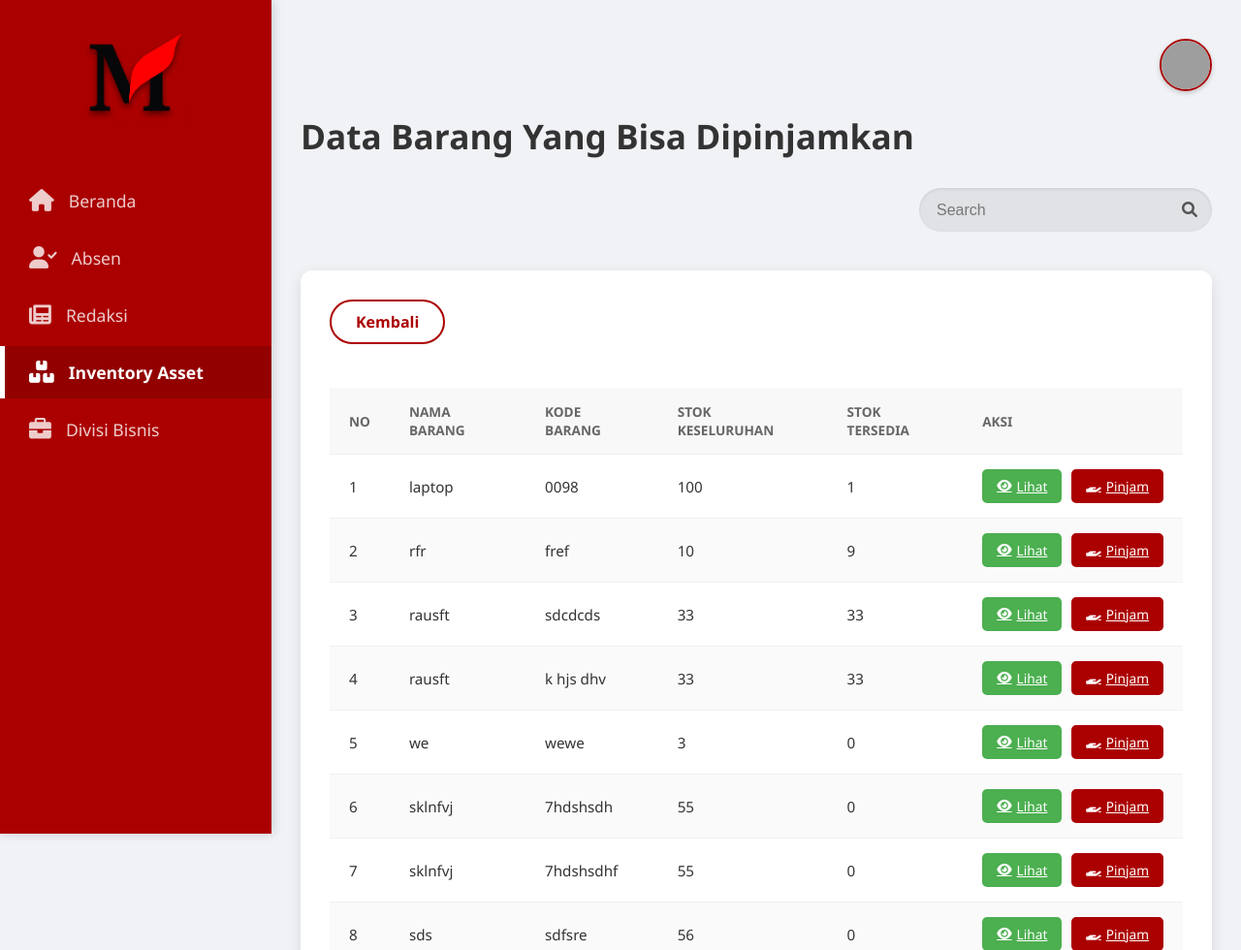
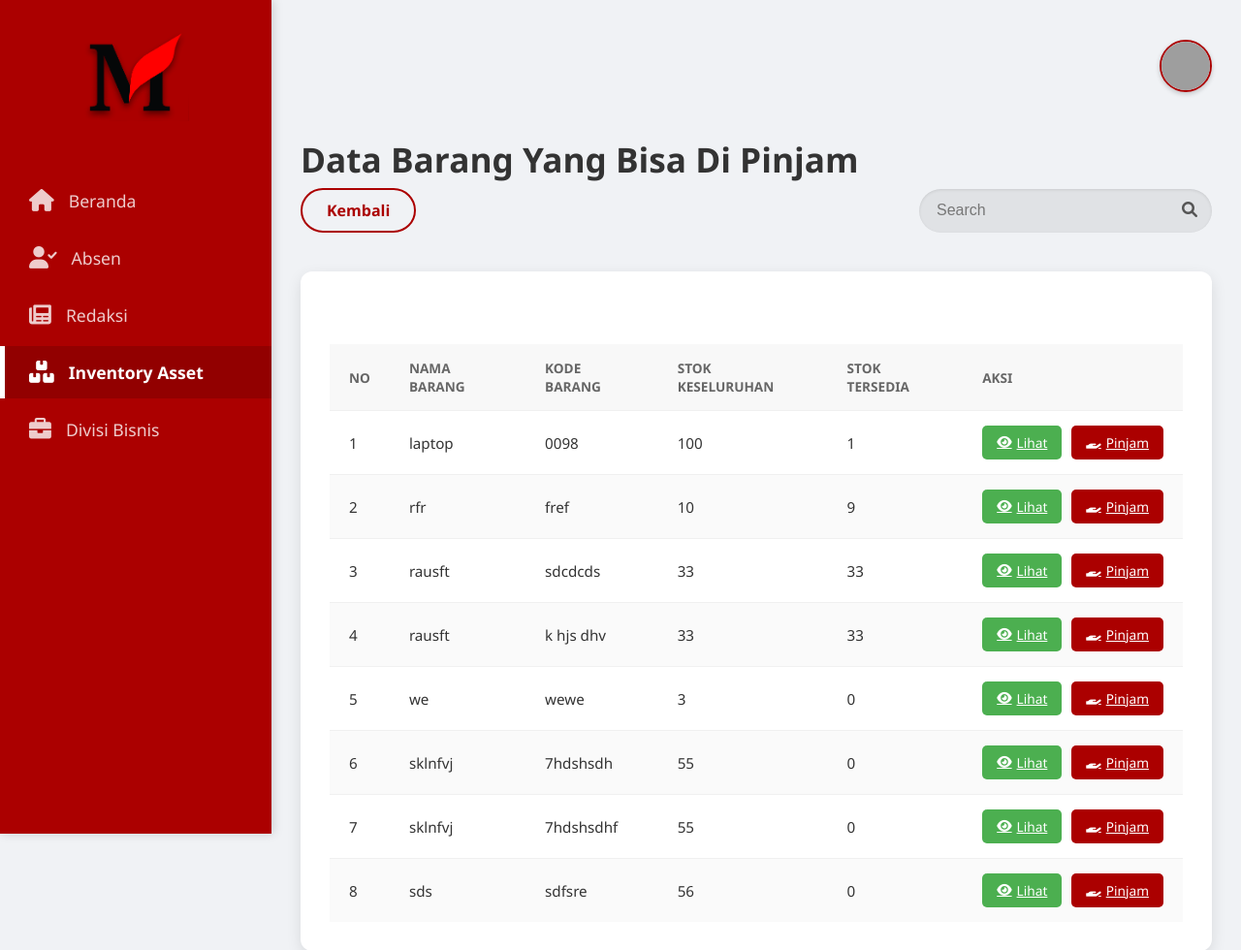
Before and after one commit to raafisyarahilazhar/projekkorman, a PHP site: page /inventory/peminjaman_barang.php in a window 1280 px wide. Shown: the top 980 px of the page at 97% size. Run offline with PHP 8.4, Linux system fonts and the light colour scheme; data comes from the database, SQL or seed files in the repository; grey boxes are pictures that could not be loaded.

Commit message:
Update Header

```diff
--- a/assets/style.css
+++ b/assets/style.css
@@ -97,17 +97,23 @@ body {
 }
 
 .header-left {
+    padding-top: 100px;
     display: flex;
     flex-direction: column;
     align-items: flex-start; /* Konten di dalamnya rata kiri */
-    gap: 20px; /* Jarak antara judul dan tombol */
+    gap: 1px;/* Jarak antara judul dan tombol */
 }
+/*
+.header .pinjam {
+    margin-top: 100px;
+} */
 
 .header h1 {
     font-size: 2.2em; /* Slightly larger title */
     color: #333;
     margin: 0;
     font-weight: 600;
+    margin-bottom: 5px;
 }
 
 .header-right {
--- a/inventory/peminjaman_barang.php
+++ b/inventory/peminjaman_barang.php
@@ -39,14 +39,17 @@
             </nav>
         </div>
         <div class="main-content">
-             <header class="header">
-                <h1>Data Barang Yang Bisa Dipinjamkan</h1>
+            <header class="header">
+                <div class="header-left">
+                    <h1>Data Barang Yang Bisa Di Pinjam</h1>
+                    <a href="list_barang.php" class="btn-red-outline">Kembali</a>
+                </div>
+
                 <div class="header-right">
                     <div class="user-profile">
                         <img src="../assets/img/profile-placeholder.jpg" alt="User Profile">
                     </div>
                     <div class="header-actions-row">
-
                         <div class="search-bar">
                             <input type="text" placeholder="Search">
                             <button type="submit"><i class="fas fa-search"></i></button>
@@ -57,7 +60,6 @@
 
             <div class="content-area">
                 <div class="top-actions">
-                    <a href="list_barang.php" class="btn-red-outline">Kembali</a>
                 </div>
 
                 <div class="table-container">
```
Also changed, not shown: inventory/detail_peminjaman.php (+5 -6 lines), inventory/list_barang.php (+5 -3 lines).
